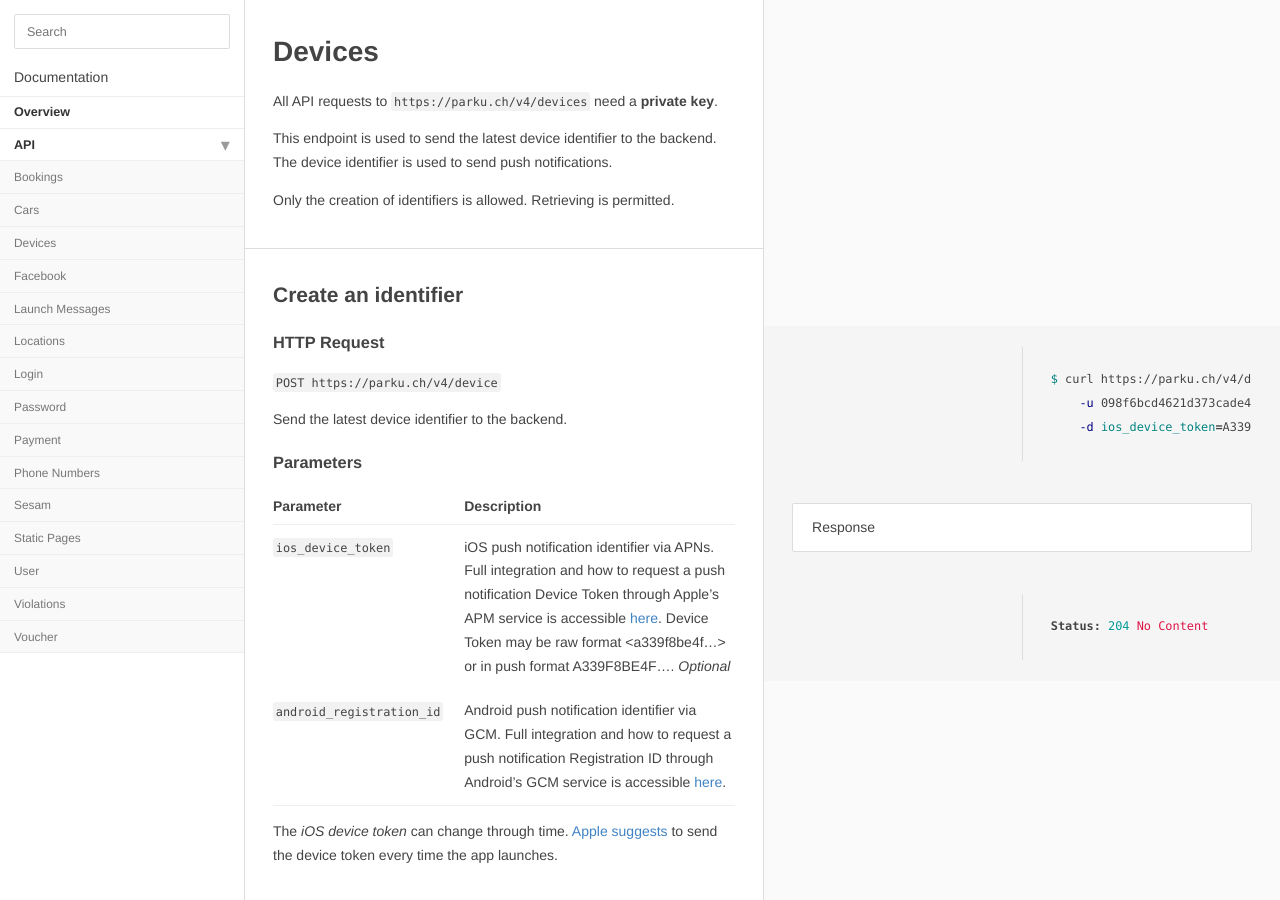
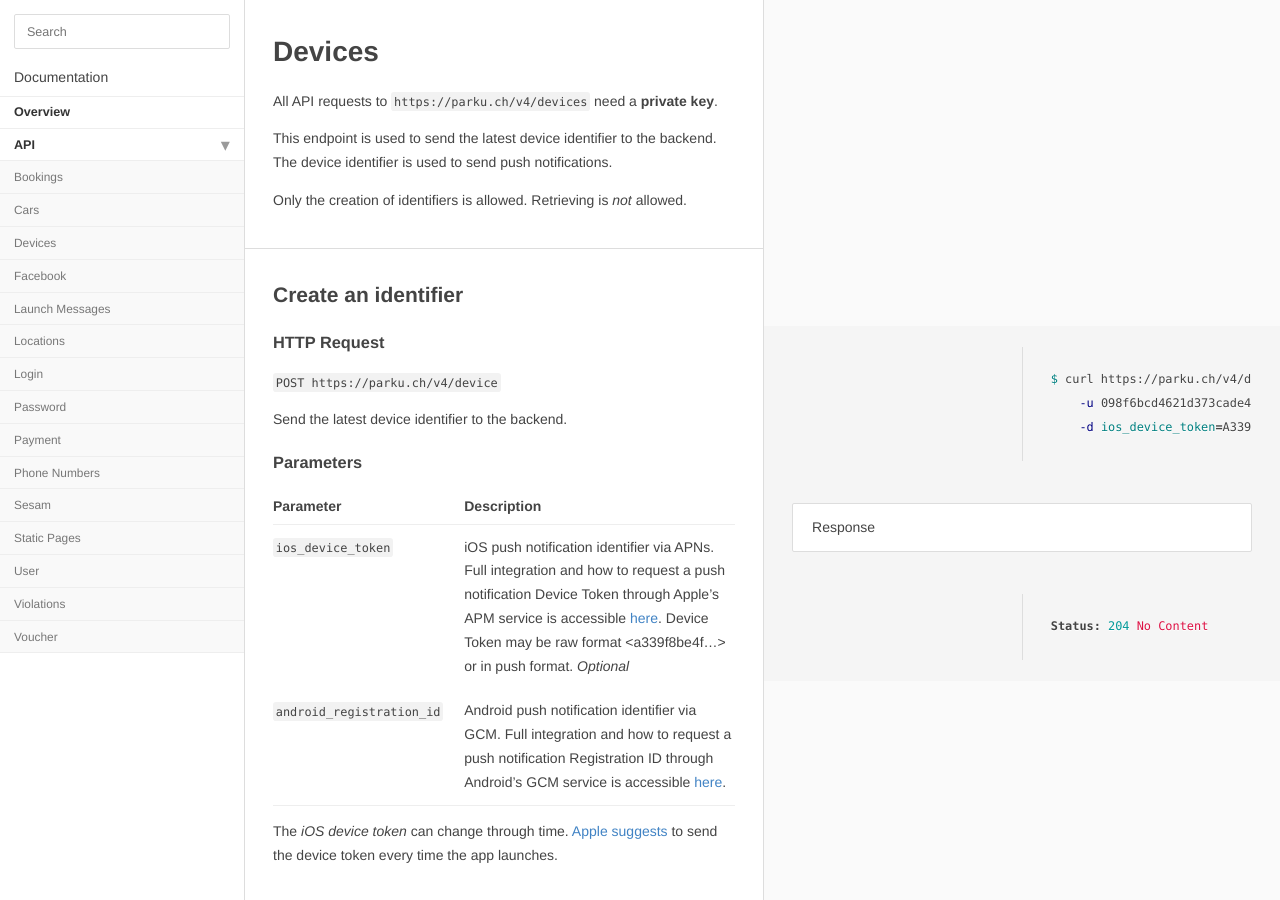
Before and after one commit to parku/docs, a Jekyll site: the page built from api/devices.md, in a window 1280 px wide. Built offline with Jekyll 4.4.1, drawn with Linux system fonts in a browser that asks for light colours; Markdown is read by kramdown in place of the engine named in the settings.

Commit message:
SYS-742 fix language

```diff
--- a/api/devices.md
+++ b/api/devices.md
@@ -10,7 +10,7 @@ All API requests to `{{ site.parku.api }}/devices` need a __private key__.
 
 This endpoint is used to send the latest device identifier to the backend. The device identifier is used to send push notifications.
 
-Only the creation of identifiers is allowed. Retrieving is permitted.
+Only the creation of identifiers is allowed. Retrieving is _not_ allowed.
 
 ## Create an identifier
 
@@ -36,7 +36,7 @@ Send the latest device identifier to the backend.
 
 Parameter      | Description
 ---            | ---
-`ios_device_token`| iOS push notification identifier via APNs. Full integration and how to request a push notification Device Token through Apple's APM service is accessible [here](https://developer.apple.com/library/mac/documentation/NetworkingInternet/Conceptual/RemoteNotificationsPG/Introduction.html). Device Token may be raw format <a339f8be4f…> or in push format A339F8BE4F…. _Optional_
+`ios_device_token`| iOS push notification identifier via APNs. Full integration and how to request a push notification Device Token through Apple's APM service is accessible [here](https://developer.apple.com/library/mac/documentation/NetworkingInternet/Conceptual/RemoteNotificationsPG/Introduction.html). Device Token may be raw format <a339f8be4f…> or in push format. _Optional_
 `android_registration_id` | Android push notification identifier via GCM. Full integration and how to request a push notification Registration ID through Android's GCM service is accessible [here](http://developer.android.com/google/gcm/gs.html).
 
 The _iOS device token_ can change through time. [Apple suggests](https://developer.apple.com/library/ios/documentation/NetworkingInternet/Conceptual/RemoteNotificationsPG/Chapters/IPhoneOSClientImp.html#//apple_ref/doc/uid/TP40008194-CH103-SW2) to send the device token every time the app launches.
```
